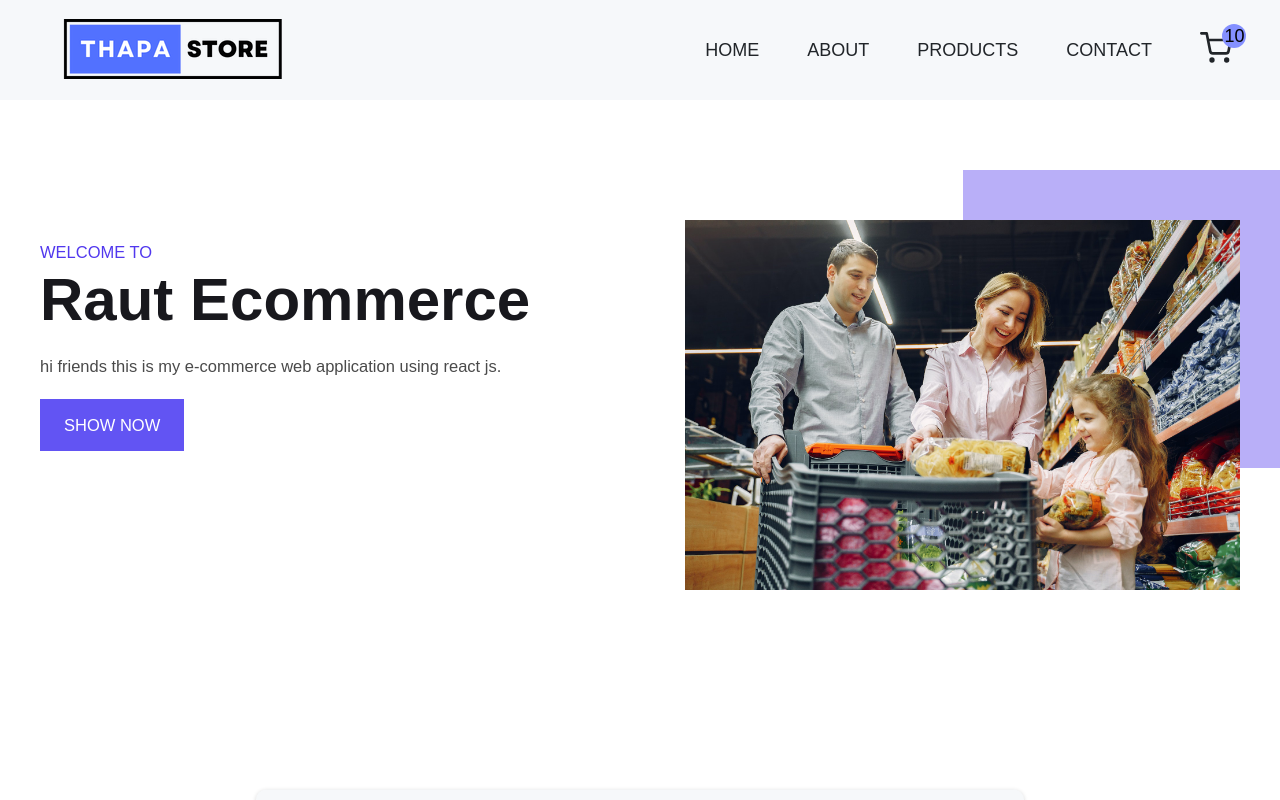
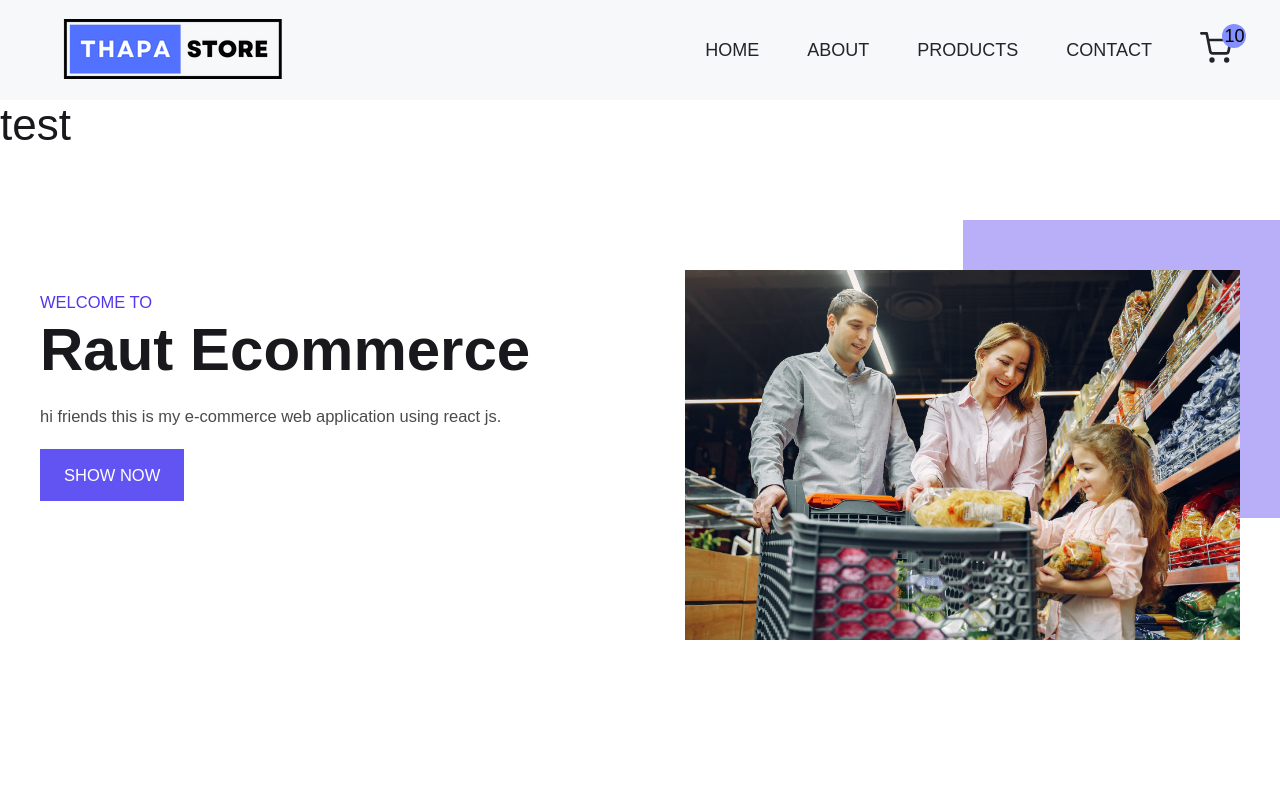
Before and after one commit to rautmb/Raut-E-Commerce-Web-Application, a React (Create React App) app: page /about in a window 1280 px wide. Shown: the top 800 px of the page. Built offline with nearby package versions, Linux system fonts and the light colour scheme.

Commit message:
adding context file

```diff
--- a/src/About.js
+++ b/src/About.js
@@ -1,14 +1,18 @@
-import React from "react";
+import React, { useContext } from "react";
 import Herosection from "./Component/Herosection";
+import { Appcontext, useProductcontext } from "./Context/Productcontext";
 
-const About=()=>{
+const About = () => {
 
-    const data={
-        name:'Raut Ecommerce'
+    const myname = useProductcontext();
+
+    const data = {
+        name: 'Raut Ecommerce'
     }
-    return(
+    return (
         <>
-        <Herosection mydata={data}/>
+            <h2>{myname}</h2>
+            <Herosection mydata={data} />
         </>
     )
 }
--- /dev/null
+++ b/src/Context/Productcontext.js
@@ -0,0 +1,23 @@
+import React, { createContext, useContext } from "react";
+
+const Appcontext = createContext();
+
+const Approvider = ({ children }) => {
+    let myname = "test";
+    return (
+        <>
+            <Appcontext.Provider value={myname}>
+                {children}
+            </Appcontext.Provider>
+        </>
+    )
+}
+
+// use custome hook
+const useProductcontext = () => {
+    return useContext(Appcontext);
+}
+
+export default Approvider;
+
+export { Appcontext, useProductcontext };
--- a/src/index.js
+++ b/src/index.js
@@ -3,10 +3,15 @@ import ReactDOM from "react-dom/client";
 import "./index.css";
 import App from "./App";
 import reportWebVitals from "./reportWebVitals";
+import Approvider from "./Context/Productcontext";
 
 const root = ReactDOM.createRoot(document.getElementById("root"));
 
-root.render(<App />);
+root.render(
+    <Approvider>
+        <App />
+    </Approvider>
+);
 
 // If you want to start measuring performance in your app, pass a function
 // to log results (for example: reportWebVitals(console.log))
```
